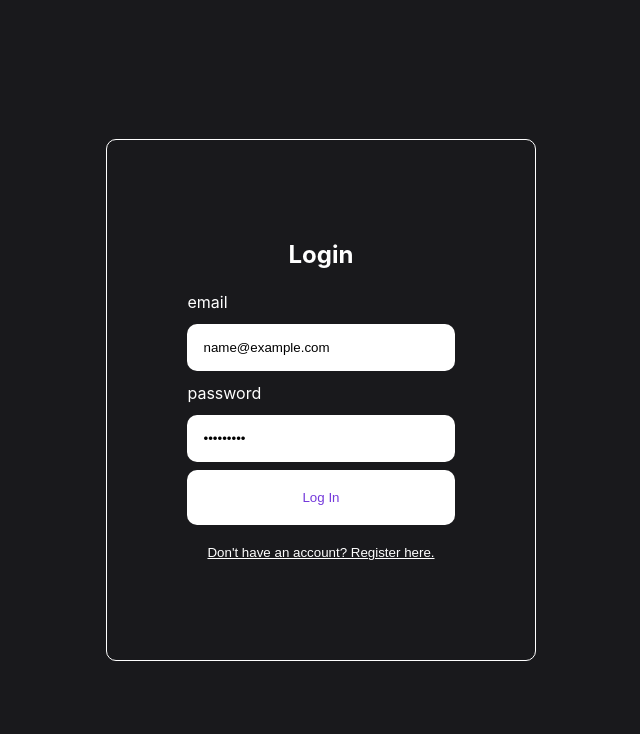
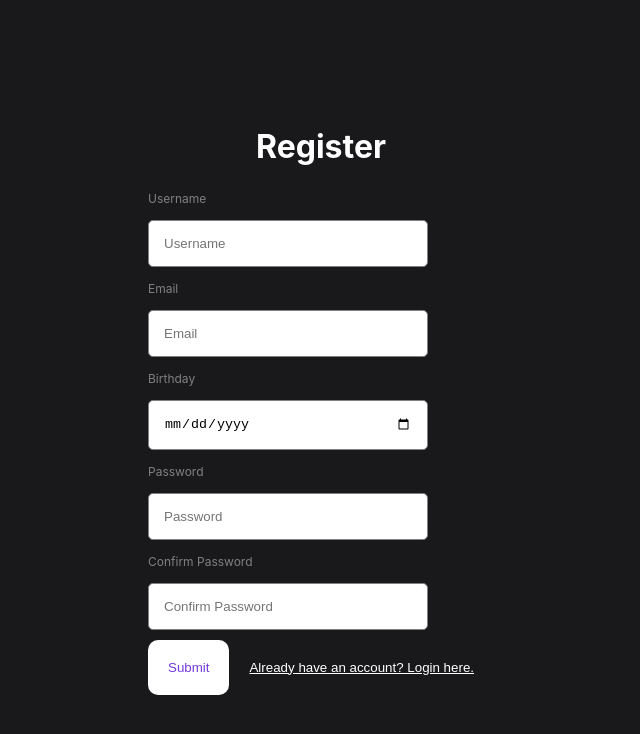
Before and after one commit to aust1inn/olympus, a React (Create React App) app: page / in a window 1280 px wide. Both pictures are taken after typing "name@example.com", "Sample123" into the empty fields and a click on the button "Log In". Shown: the top 734 px of the page, without its empty margins (319-959 px from the left). Built offline with nearby package versions, Linux system fonts and the light colour scheme.

Commit message:
adds password confirmation field

```diff
--- a/src/App.js
+++ b/src/App.js
@@ -4,6 +4,7 @@ import React, { useState } from "react";
 import './App.css';
 import { Login } from './login';
 import { Register } from './register';
+import { Tags } from './tag';
 
 function App() {
   const [currentForm, setCurrentForm] = useState('login');
--- /dev/null
+++ b/src/components/FormInput.css
@@ -0,0 +1,33 @@
+.formInput{
+    display: flex;
+    flex-direction: column;
+    width: 280px;
+}
+
+input{
+    padding: 15px;
+    margin: 10px 0px;
+    border-radius: 5px;
+    border: 1px solid gray;
+}
+
+
+label{
+    font-size: 12px;
+    color: gray;
+}
+
+span{
+    font-size: 12px;
+    padding: 3px;
+    color: red;
+    display: none;
+}
+
+input:invalid[focused="true"]{
+    border: 1px solid red;
+}
+
+input:invalid[focused="true"] ~ span{
+    display: block;
+}
--- /dev/null
+++ b/src/components/FormInput.jsx
@@ -0,0 +1,29 @@
+import { useState } from "react";
+import "./FormInput.css";
+
+const FormInput = (props) => {
+  const [focused, setFocused] = useState(false);
+  const { label, errorMessage, onChange, id, ...inputProps } = props;
+
+  const handleFocus = (e) => {
+    setFocused(true);
+  };
+
+  return (
+    <div className="formInput">
+      <label>{label}</label>
+      <input
+        {...inputProps}
+        onChange={onChange}
+        onBlur={handleFocus}
+        onFocus={() =>
+          inputProps.name === "confirmPassword" && setFocused(true)
+        }
+        focused={focused.toString()}
+      />
+      <span>{errorMessage}</span>
+    </div>
+  );
+};
+
+export default FormInput;
--- a/src/login.jsx
+++ b/src/login.jsx
@@ -17,7 +17,7 @@ export const Login = (props) => {
                 <input value={email} onChange={(e) => setEmail(e.target.value)}type="email" placeholder="youremail@gmail.com" id="email" name="email" />
                 <label htmlFor="password">password</label>
                 <input value={pass} onChange={(e) => setPass(e.target.value)} type="password" placeholder="********" id="password" name="password" />
-                <button type="submit">Log In</button>
+                <button  type="submit"  onClick={() => props.onFormSwitch('tag')}>Log In</button>
             </form>
             <button className="link-btn" onClick={() => props.onFormSwitch('register')}>Don't have an account? Register here.</button>
         </div>
--- a/src/register.jsx
+++ b/src/register.jsx
@@ -1,28 +1,91 @@
 import React, { useState } from "react";
+import FormInput from "./components/FormInput";
+
 
 export const Register = (props) => {
-    const [email, setEmail] = useState('');
-    const [pass, setPass] = useState('');
-    const [name, setName] = useState('');
+    const [values, setValues] = useState({
+        username: "",
+        email: "",
+        birthday: "",
+        password: "",
+        confirmPassword: "",
+      });
+
+      const inputs = [
+        {
+          id: 1,
+          name: "username",
+          type: "text",
+          placeholder: "Username",
+          errorMessage:
+            "Username should be 3-16 characters and shouldn't include any special character!",
+          label: "Username",
+          pattern: "^[A-Za-z0-9]{3,16}$",
+          required: true,
+        },
+        {
+          id: 2,
+          name: "email",
+          type: "email",
+          placeholder: "Email",
+          errorMessage: "It should be a valid email address!",
+          label: "Email",
+          required: true,
+        },
+        {
+          id: 3,
+          name: "birthday",
+          type: "date",
+          placeholder: "Birthday",
+          label: "Birthday",
+        },
+        {
+          id: 4,
+          name: "password",
+          type: "password",
+          placeholder: "Password",
+          errorMessage:
+            "Password should be 8-20 characters and include at least 1 letter, 1 number and 1 special character!",
+          label: "Password",
+          pattern: `^(?=.*[0-9])(?=.*[a-zA-Z])(?=.*[!@#$%^&*])[a-zA-Z0-9!@#$%^&*]{8,20}$`,
+          required: true,
+        },
+        {
+          id: 5,
+          name: "confirmPassword",
+          type: "password",
+          placeholder: "Confirm Password",
+          errorMessage: "Passwords don't match!",
+          label: "Confirm Password",
+          pattern: values.password,
+          required: true,
+        },
+      ];
 
       const handleSubmit = (e) => {
         e.preventDefault();
-        console.log(email);
-    }
+      };
+
+      const onChange = (e) => {
+        setValues({ ...values, [e.target.name]: e.target.value });
+      };
 
       return (
-        <div className="auth-form-container">
-            <h2>Register</h2>
-        <form className="register-form" onSubmit={handleSubmit}>
-            <label htmlFor="name">Full name</label>
-            <input value={name} name="name" onChange={(e) => setName(e.target.value)} id="name" placeholder="full Name" />
-            <label htmlFor="email">email</label>
-            <input value={email} onChange={(e) => setEmail(e.target.value)}type="email" placeholder="youremail@gmail.com" id="email" name="email" />
-            <label htmlFor="password">password</label>
-            <input value={pass} onChange={(e) => setPass(e.target.value)} type="password" placeholder="********" id="password" name="password" />
-            <button type="submit">Log In</button>
+        <div className="app">
+          <form onSubmit={handleSubmit}>
+            <h1>Register</h1>
+            {inputs.map((input) => (
+              <FormInput
+                key={input.id}
+                {...input}
+                value={values[input.name]}
+                onChange={onChange}
+              />
+            ))}
+            <button>Submit</button>
+            <button className="link-btn" onClick={() => props.onFormSwitch('login')}>Already have an account? Login here.</button>
+
           </form>
-        <button className="link-btn" onClick={() => props.onFormSwitch('login')}>Already have an account? Login here.</button>
         </div>
       )
             }
--- a/src/tag.js
+++ b/src/tag.js
@@ -0,0 +1,11 @@
+import React, { useState } from "react";
+
+export const Tags = (props) => {
+
+
+
+
+    return (
+        <p>Hello There</p>
+    )
+}
```
Lines whose indentation alone changed are shown as unchanged.
